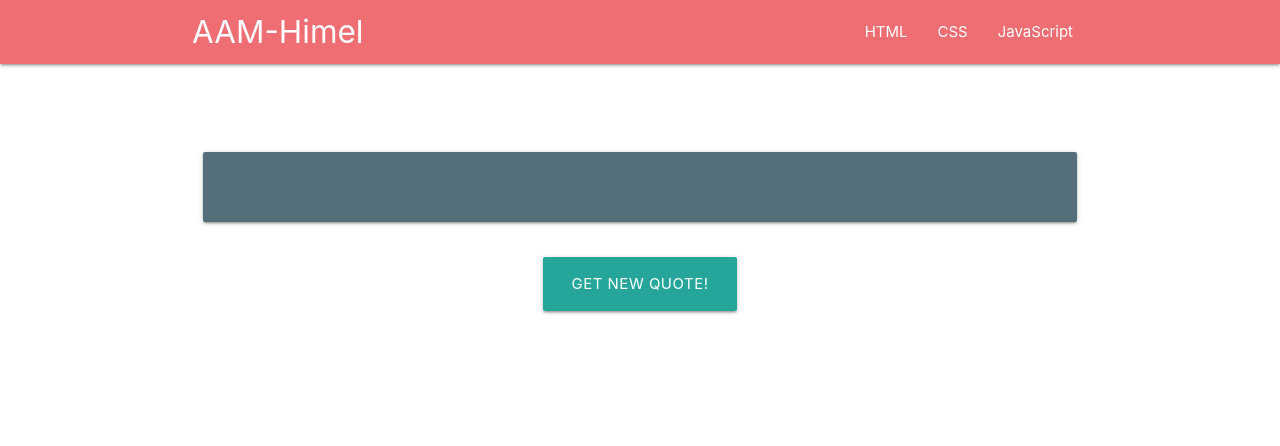
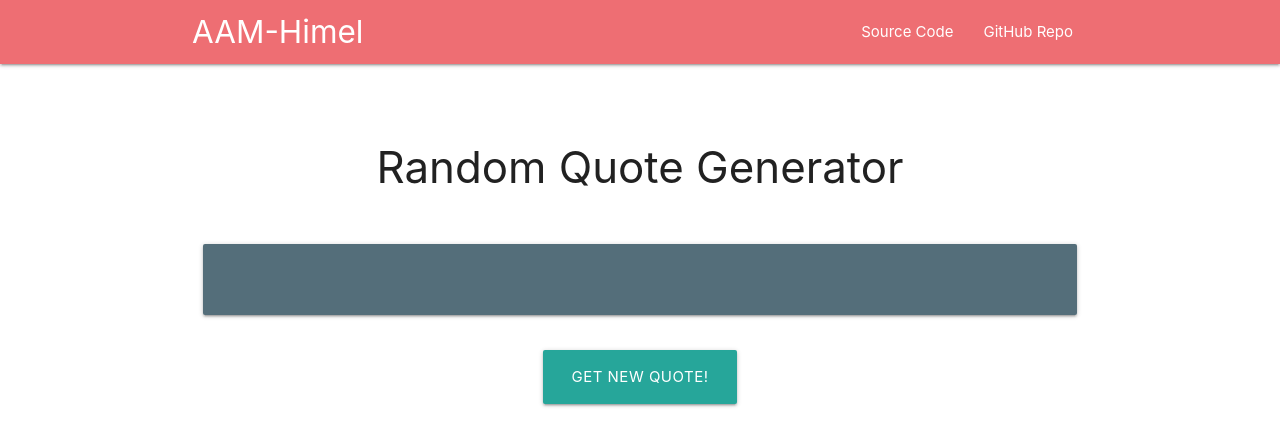
Before and after one commit to aam-himel/random-quote-generator, a website: page dist/index.html in a window 1280 px wide. Drawn offline with nearby package versions, Linux system fonts and the light colour scheme; no server answers.

Commit message:
minor adjustment

```diff
--- a/dist/css/style.css
+++ b/dist/css/style.css
@@ -5,3 +5,7 @@ header {
 h4, p {
     display: block;
 }
+
+h3 {
+    margin-bottom: 5%;
+}
--- a/dist/index.html
+++ b/dist/index.html
@@ -6,6 +6,7 @@
     <title>Random Quotes</title>
 
     <!-- Google fonts-->
+    <link href="https://fonts.googleapis.com/icon?family=Material+Icons" rel="stylesheet">
     <!-- Compiled and minified CSS -->
     <link rel="stylesheet" href="https://cdnjs.cloudflare.com/ajax/libs/materialize/1.0.0/css/materialize.min.css">
     <!-- Custom CSS-->
@@ -20,15 +21,15 @@
             <div class="nav-wrapper container">
               <a href="#" class="brand-logo">AAM-Himel</a>
               <ul id="nav-mobile" class="right hide-on-med-and-down">
-                <li><a href="#">HTML</a></li>
-                <li><a href="#">CSS</a></li>
-                <li><a href="#">JavaScript</a></li>
+                <li><a href="https://github.com/aam-himel/random-quote-generator">Source Code</a></li>
+                <li><a href="https://github.com/aam-himel/">GitHub Repo</a></li>
               </ul>
             </div>
           </nav>
     </header>
 
     <main class="container">
+        <h3 class="center-align">Random Quote Generator</h3>
         <div class="row">
             <div class="col s12">
               <div class="card blue-grey darken-1">
```
Also changed, not shown: package.json (added, +23 -0 lines), 2 other files.
